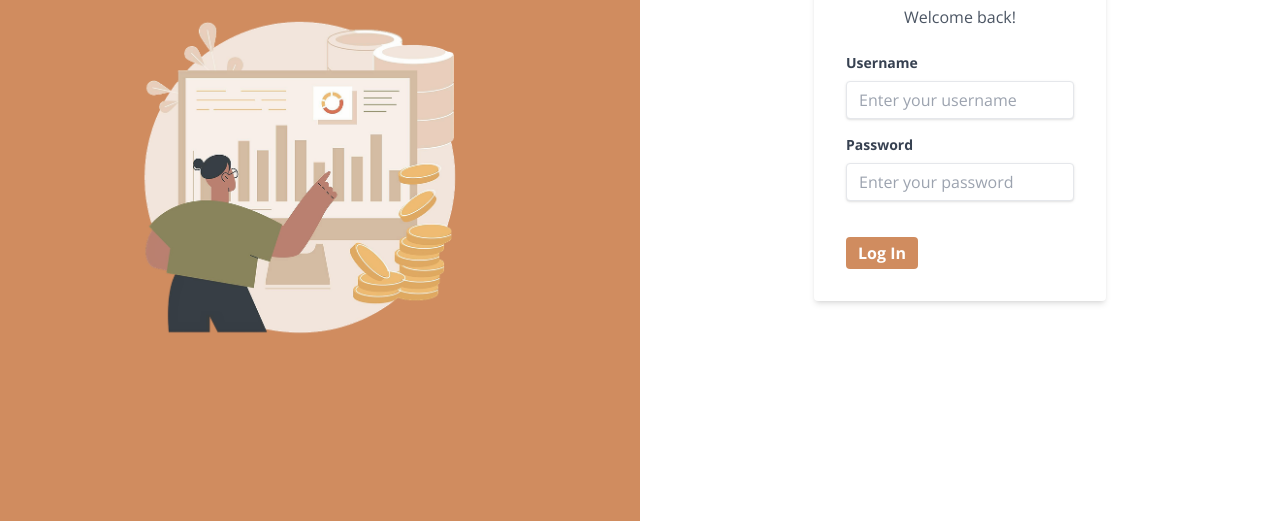
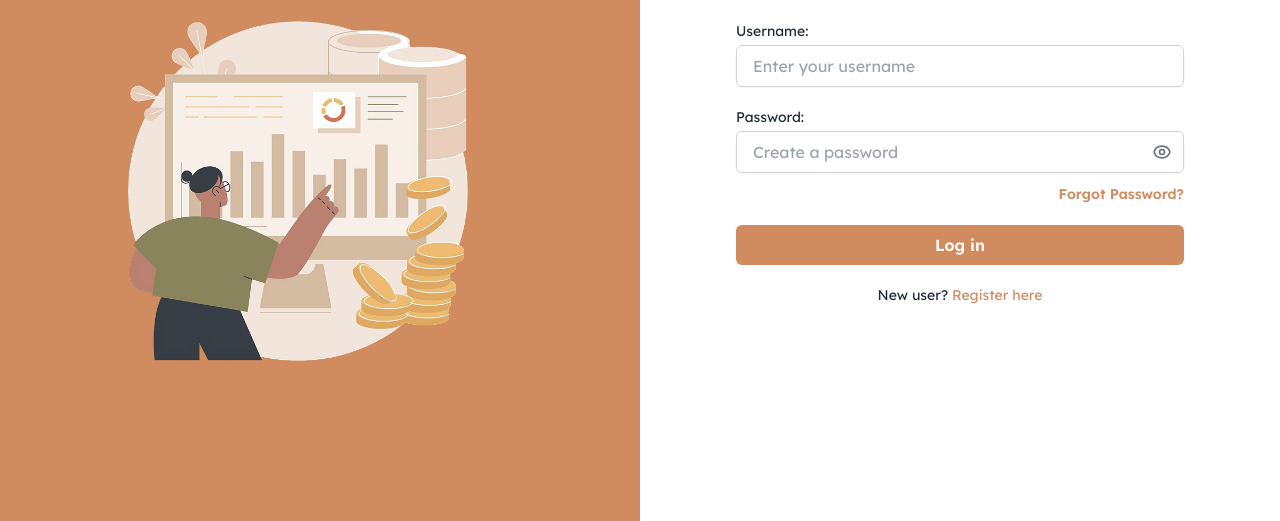
Before and after one commit to JoshuaFloresta/Budget_Tracker, a plain HTML site: page index.html in a window 1280 px wide. Shown: the part 279-800 px from the top of the page. Drawn offline with nearby package versions, Linux system fonts and the light colour scheme.

Commit message:
sign up page added

```diff
--- a/index.html
+++ b/index.html
@@ -1,63 +1,90 @@
 <!DOCTYPE html>
 <html lang="en">
 <head>
-  <meta charset="UTF-8">
-  <meta name="viewport" content="width=device-width, initial-scale=1.0">
-  <title>Budget Tracker</title>
+  <meta charset="UTF-8" />
+  <meta name="viewport" content="width=device-width, initial-scale=1.0" />
+  <title>ClipCents  Tracker - Login</title>
   <script src="https://cdn.tailwindcss.com"></script>
   <link href="https://fonts.googleapis.com/css2?family=Lexend:wght@400;600;700&display=swap" rel="stylesheet">
-  <link rel="stylesheet" href="Source/theme.css">
+  <style>
+    body {
+      font-family: 'Lexend', sans-serif;
+    }
+  </style>
 </head>
-<body>
-    <div class="flex h-screen bg-[#d08c5f] md:bg-white">
+<body class="bg-[#fefefe] text-gray-800">
+  <div class="flex min-h-screen">
+
     <!-- Left Section -->
-        <div class="w-1/2 bg-[#d08c5f] text-white md:flex flex-col justify-center items-center hidden">
-            <h1 class="text-4xl font-bold mb-4">Welcome to Budget Tracker</h1>
-            <p class="text-lg">Track your expenses and manage your finances effortlessly.</p>
-            <img src="/Source/images/image 1.png" alt="vector" class="mt-8 w-3/5 h-auto">
+    <div class="hidden md:flex w-1/2 flex-col items-center justify-center bg-[#d08c5f] text-white px-10">
+      <h1 class="text-4xl font-bold mb-4 text-center">Welcome to ClipCents </h1>
+      <p class="text-lg text-center max-w-md">Track your expenses and manage your finances effortlessly.</p>
+      <img src="/Source/images/image 1.png" alt="vector" class="mt-8 w-3/4 h-auto" />
     </div>
 
     <!-- Right Section -->
-        <div class="w-1/2 md:bg-white flex items-center justify-center mx-auto bg-[#d08c5f] ">
-            <div class="bg-white shadow-md rounded px-8 pt-6 pb-8 w-90">
-              <h2 class="text-2xl font-bold mb-2 text-center">Log In</h2>
-              <p class="text-md text-gray-600 mb-6 text-center">Welcome back!</p>
-              <form id="loginForm" action="Home.html">
-                <div class="mb-4">
-                  <label class="block text-gray-700 text-sm font-bold mb-2" for="username">
-                    Username
-                  </label>
-                  <input
-                    class="shadow appearance-none border rounded w-full py-2 px-3 text-gray-700 leading-tight focus:outline-none focus:shadow-outline"
-                    id="username"
-                    type="text"
-                    placeholder="Enter your username"
-                    required
-                  >
+    <div class="flex flex-col justify-center items-center w-full md:w-1/2 px-8 py-12 bg-white">
+      <div class="w-full max-w-md space-y-6">
+        <div class="text-center">
+          <h2 class="text-3xl font-bold">Log In</h2>
+          <p class="text-sm text-gray-600 mt-1">Welcome back! Please enter your details.</p>
         </div>
-                <div class="mb-6">
-                  <label class="block text-gray-700 text-sm font-bold mb-2" for="password">
-                    Password
-                  </label>
-                  <input
-                    class="shadow appearance-none border rounded w-full py-2 px-3 text-gray-700 mb-3 leading-tight focus:outline-none focus:shadow-outline"
-                    id="password"
-                    type="password"
-                    placeholder="Enter your password"
-                    required
-                  >
+        <form id="loginForm" action="Home.html" class="space-y-5">
+          <div>
+            <label for="username" class="block text-sm font-medium mb-1">Username:</label>
+            <input id="username" type="text" placeholder="Enter your username" required
+              class="w-full px-4 py-2 border border-gray-300 rounded-md shadow-sm focus:ring-2 focus:ring-[#d08c5f] focus:outline-none" />
           </div>
-                <div class="flex items-center justify-between">
-                  <a href="Source/Pages/home.html"
-                    class="bg-[#d08c5f] text-white font-bold py-1 px-3 rounded focus:outline-none focus:shadow-outline"
-                  >
-                    Log In
-                </a>
+          <div>
+
+           <div>
+            <label for="password" class="block text-sm font-medium mb-1">Password:</label>
+            <div class="relative">
+              <input id="password" type="password" placeholder="Create a password" required
+                class="w-full px-4 py-2 border border-gray-300 rounded-md shadow-sm focus:ring-2 focus:ring-[#d08c5f] focus:outline-none pr-10" />
+              <button type="button" id="togglePassword" tabindex="-1"
+                class="absolute inset-y-0 right-0 flex items-center px-3 text-gray-500 focus:outline-none"
+                aria-label="Toggle password visibility">
+                <svg id="eyeOpen" xmlns="http://www.w3.org/2000/svg" class="h-5 w-5" fill="none" viewBox="0 0 24 24" stroke="currentColor">
+                  <path stroke-linecap="round" stroke-linejoin="round" stroke-width="2"
+                    d="M15 12a3 3 0 11-6 0 3 3 0 016 0z" />
+                  <path stroke-linecap="round" stroke-linejoin="round" stroke-width="2"
+                    d="M2.458 12C3.732 7.943 7.523 5 12 5c4.477 0 8.268 2.943 9.542 7-1.274 4.057-5.065 7-9.542 7-4.477 0-8.268-2.943-9.542-7z" />
+                </svg>
+                <svg id="eyeClosed" xmlns="http://www.w3.org/2000/svg" class="h-5 w-5 hidden" fill="none" viewBox="0 0 24 24" stroke="currentColor">
+                  <path stroke-linecap="round" stroke-linejoin="round" stroke-width="2"
+                    d="M13.875 18.825A10.05 10.05 0 0112 19c-4.477 0-8.268-2.943-9.542-7a9.956 9.956 0 012.293-3.95m3.362-2.675A9.956 9.956 0 0112 5c4.477 0 8.268 2.943 9.542 7a9.973 9.973 0 01-4.293 5.03M15 12a3 3 0 11-6 0 3 3 0 016 0zm-6.364 6.364L19.07 4.93" />
+                </svg>
+              </button>
+            </div>
+            <script>
+              document.addEventListener('DOMContentLoaded', function () {
+                const passwordInput = document.getElementById('password');
+                const toggleBtn = document.getElementById('togglePassword');
+                const eyeOpen = document.getElementById('eyeOpen');
+                const eyeClosed = document.getElementById('eyeClosed');
+                toggleBtn.addEventListener('click', function () {
+                  const isPassword = passwordInput.type === 'password';
+                  passwordInput.type = isPassword ? 'text' : 'password';
+                  eyeOpen.classList.toggle('hidden', !isPassword);
+                  eyeClosed.classList.toggle('hidden', isPassword);
+                });
+              });
+            </script>
+          </div>
+            <div class="text-right mt-2">
+              <a href="#" class="text-sm text-[#d08c5f] hover:underline font-semibold">Forgot Password?</a>
+            </div>
+          </div>
+          <div>
+             <button class="w-full bg-[#d08c5f] text-white font-semibold py-2 rounded-md hover:bg-[#c47d51] transition duration-200">Log in </button>
+            </div>
+          <div class="text-center text-sm mt-4">
+            New user? <a href="./Source/Pages/Sign-up.html" class="text-[#d08c5f] font-medium hover:underline">Register here</a>
           </div>
         </form>
       </div>
     </div>
-
-
+  </div>
 </body>
 </html>
```
Also changed, not shown: Source/Pages/Sign-up.html (added, +147 -0 lines), Source/Pages/home.html (+1 -1 lines). Lines whose indentation alone changed are shown as unchanged.
